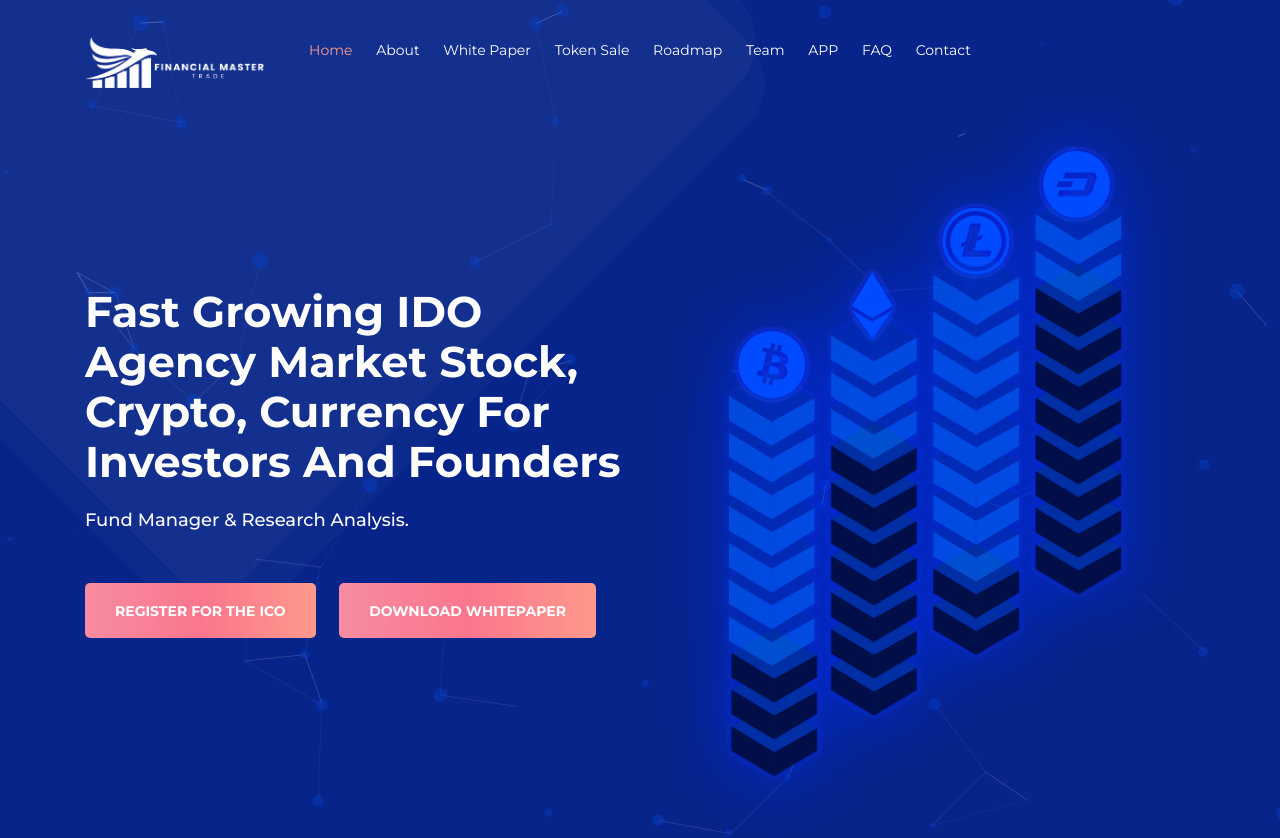
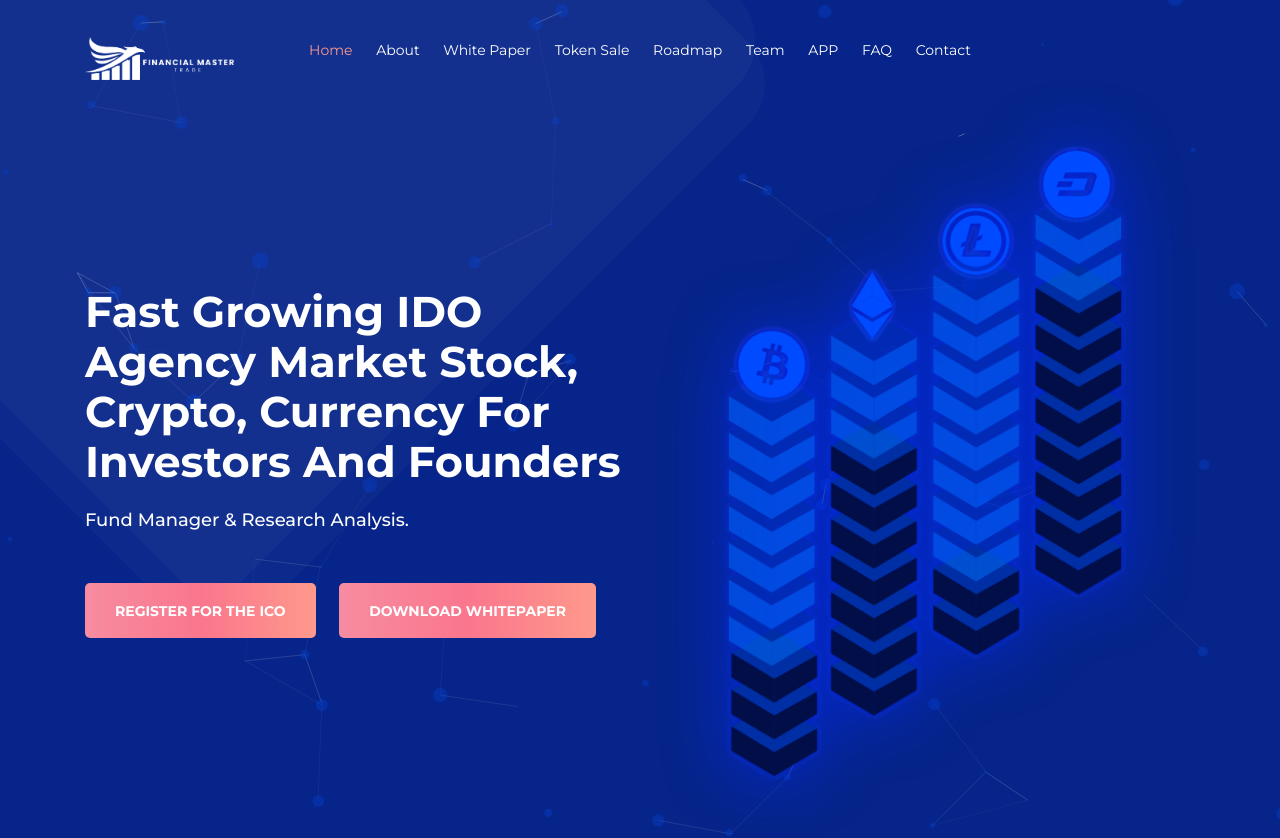
Before and after one commit to financialmaster/financial-master, a plain HTML site: page index.html in a window 1280 px wide. Shown: the top 838 px of the page. Drawn offline with Linux system fonts and the light colour scheme; animation ran at ten frames a second.

Commit message:
Add files via upload

```diff
--- a/style.css
+++ b/style.css
@@ -148,9 +148,9 @@ a.single-about,
 =====================*/
 
 .logo-area img {
-  width: 180px;
+  width: 150px;
   margin-top: 7px;
-  height: 51px;
+  height: 43px;
 }
 
 .header-area {
```
